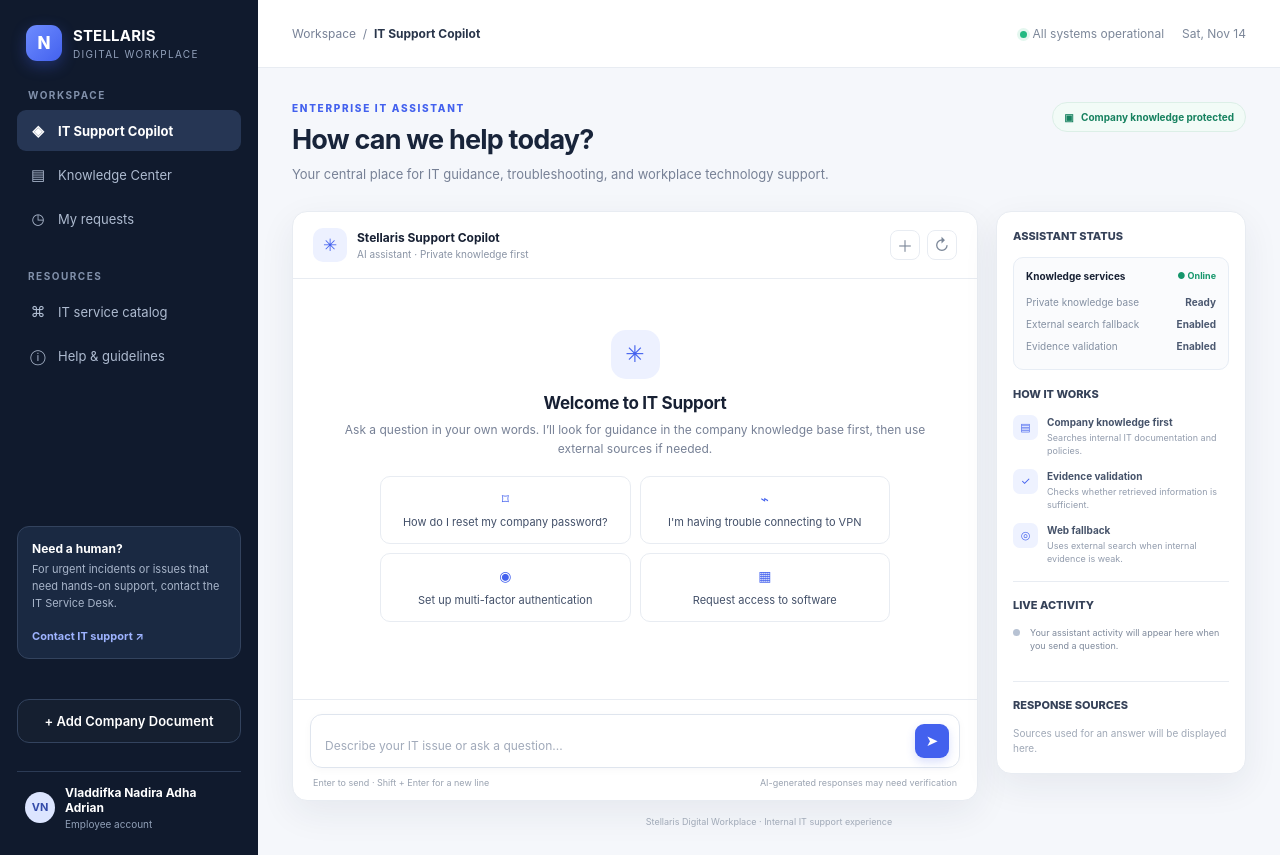
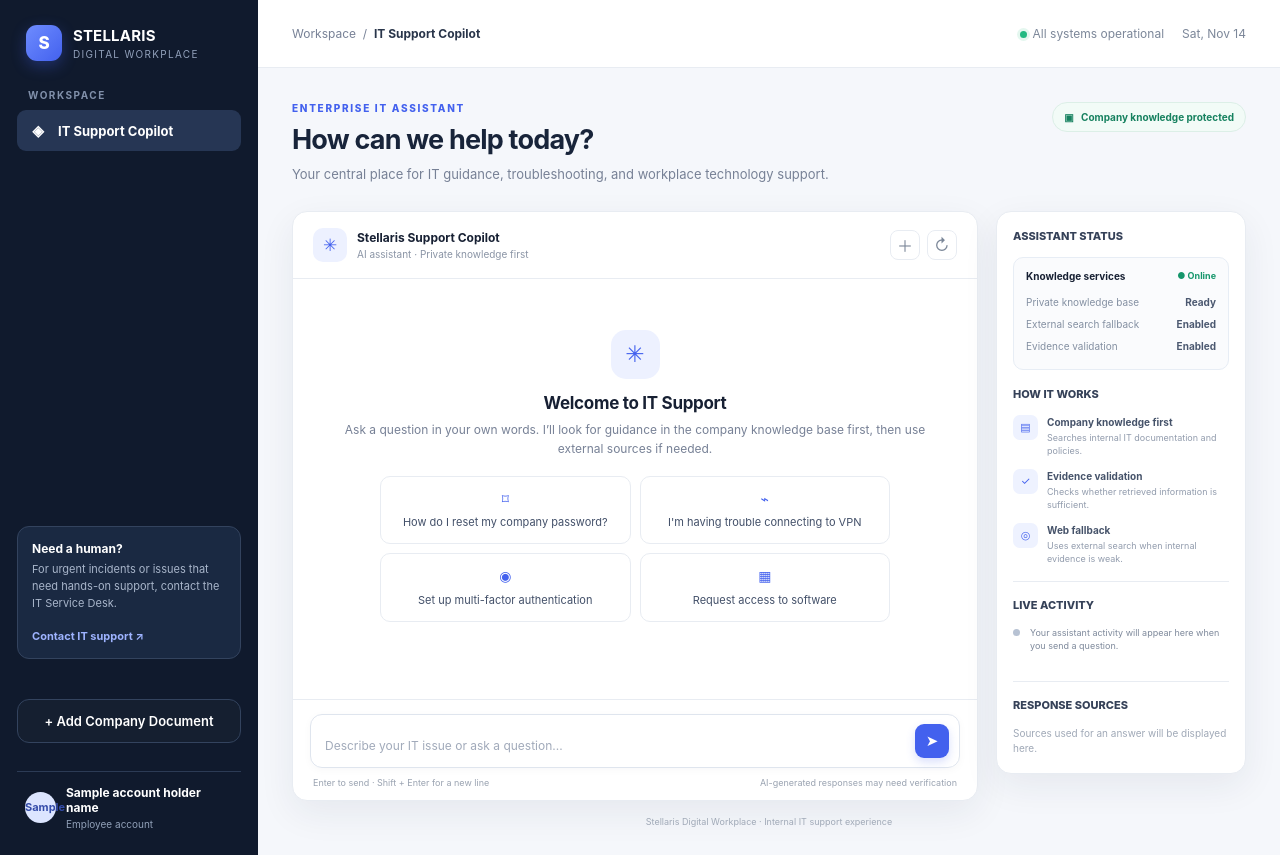
Before and after one commit to vlanadira/Enterprise-IT-Support-Agentic-RAG-Copilot, a FastAPI app: template templates/index.html in a window 1280 px wide. Run offline with FastAPI, Linux system fonts and the light colour scheme; the template is opened without the code that fills it: most values are stand-ins (such as "Sample title", 1, 10 or a date in 2020).

Commit message:
Update necessary features

```diff
--- a/app/core/config.py
+++ b/app/core/config.py
@@ -6,6 +6,8 @@ BASE_DIR = Path(__file__).resolve().parents[2]
 
 class Settings(BaseSettings):
     app_name: str = "Enterprise IT Support Agentic RAG Copilot"
+    account_holder_name: str = "Vladdifka Nadira Adha Adrian"
+    company_name: str = "Stellaris Group"
     app_env: str = "development"
 
     groq_api_key: str = ""
--- a/app/main.py
+++ b/app/main.py
@@ -28,8 +28,16 @@ templates = Jinja2Templates(directory=str(BASE_DIR / "templates"))
 
 @app.get("/", response_class=HTMLResponse)
 def home(request: Request):
+    account_holder_name = settings.account_holder_name.strip()
+    account_initials = "".join(
+        part[0] for part in account_holder_name.split()[:2]
+    ).upper()
     return templates.TemplateResponse(
         request=request,
         name="index.html",
-        context={"app_name": settings.app_name}
+        context={
+            "app_name": settings.app_name,
+            "account_holder_name": account_holder_name,
+            "account_initials": account_initials,
+        }
     )
--- a/app/rag/workflow.py
+++ b/app/rag/workflow.py
@@ -151,7 +151,10 @@ def generate_from_kb(state: AgentState):
     answer = llm().invoke(f"""
 You are an enterprise IT support copilot. Answer ONLY from the private company KB below.
 Be concise, actionable, and safe. If steps are present, present them clearly.
-Do not invent policy details. Mention that answer is based on the company's private knowledge base.
+Do not invent policy details. The account holder is the employer, not the company knowledge base.
+Do not use the account holder's name as the company or source name.
+The company knowledge base belongs to {settings.company_name}. Attribute the answer to {settings.company_name}'s private knowledge base, not to the account holder.
+Do not identify the company by a different company name found in the retrieved content.
 Question: {state['question']}
 
 Private KB:
--- a/templates/index.html
+++ b/templates/index.html
@@ -11,7 +11,7 @@
 <div class="app">
   <aside class="sidebar">
     <div class="brand">
-      <div class="brand-mark">N</div>
+      <div class="brand-mark">S</div>
       <div>
         <div class="brand-name">STELLARIS</div>
         <div class="brand-sub">Digital Workplace</div>
@@ -21,14 +21,6 @@
     <div>
       <div class="side-label">Workspace</div>
       <div class="nav-item active"><span class="nav-icon">◈</span><span class="nav-text">IT Support Copilot</span></div>
-      <div class="nav-item"><span class="nav-icon">▤</span><span class="nav-text">Knowledge Center</span></div>
-      <div class="nav-item"><span class="nav-icon">◷</span><span class="nav-text">My requests</span></div>
-    </div>
-
-    <div>
-      <div class="side-label">Resources</div>
-      <div class="nav-item"><span class="nav-icon">⌘</span><span class="nav-text">IT service catalog</span></div>
-      <div class="nav-item"><span class="nav-icon">ⓘ</span><span class="nav-text">Help & guidelines</span></div>
     </div>
 
     <div class="sidebar-spacer"></div>
@@ -44,9 +36,9 @@
     </button>
 
     <div class="profile">
-      <div class="avatar">VN</div>
+      <div class="avatar">{{ account_initials }}</div>
       <div class="profile-details">
-        <div class="profile-name">Vladdifka Nadira Adha Adrian</div>
+        <div class="profile-name">{{ account_holder_name }}</div>
         <div class="profile-role">Employee account</div>
       </div>
     </div>
```
Also changed, not shown: README.md, data/audit.db.
